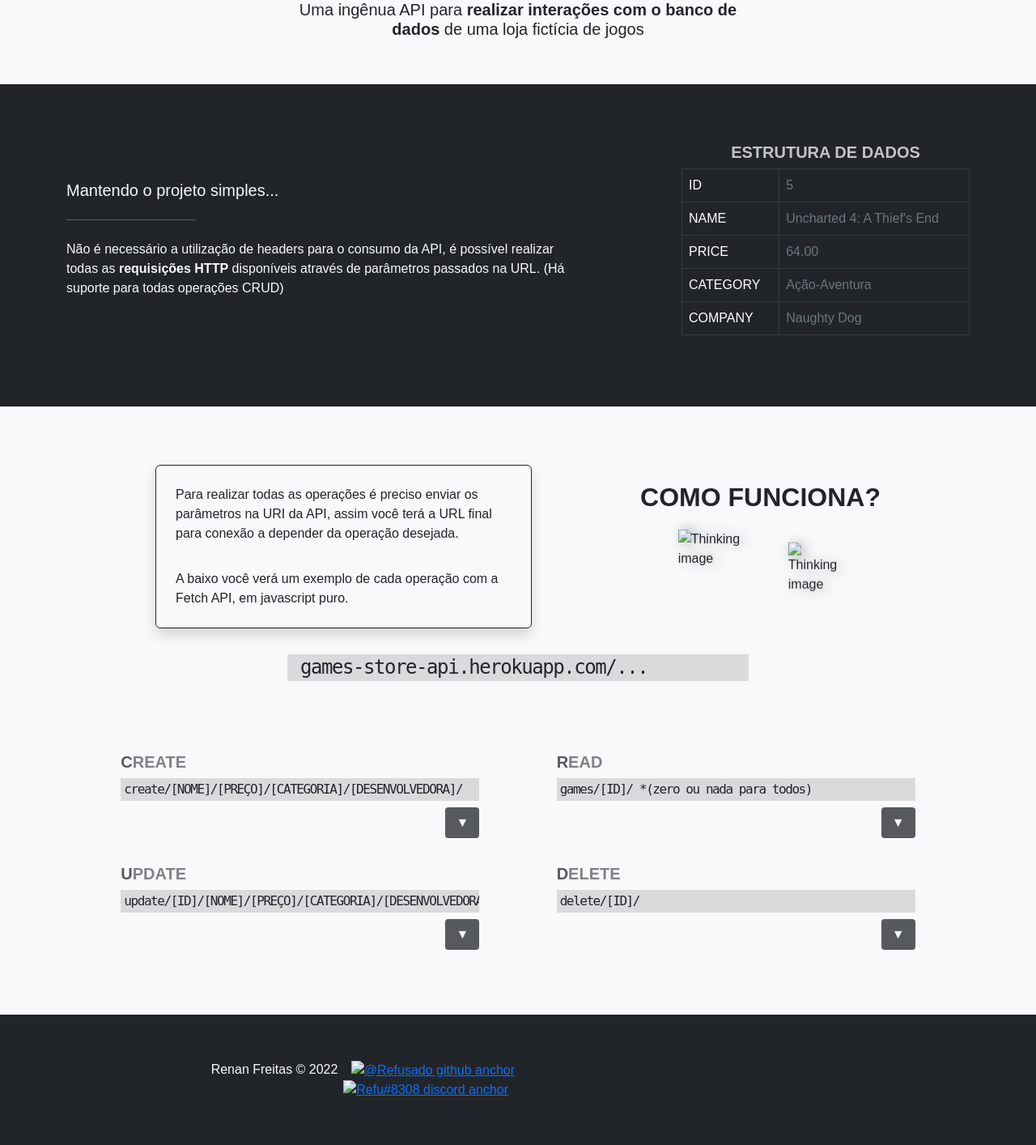
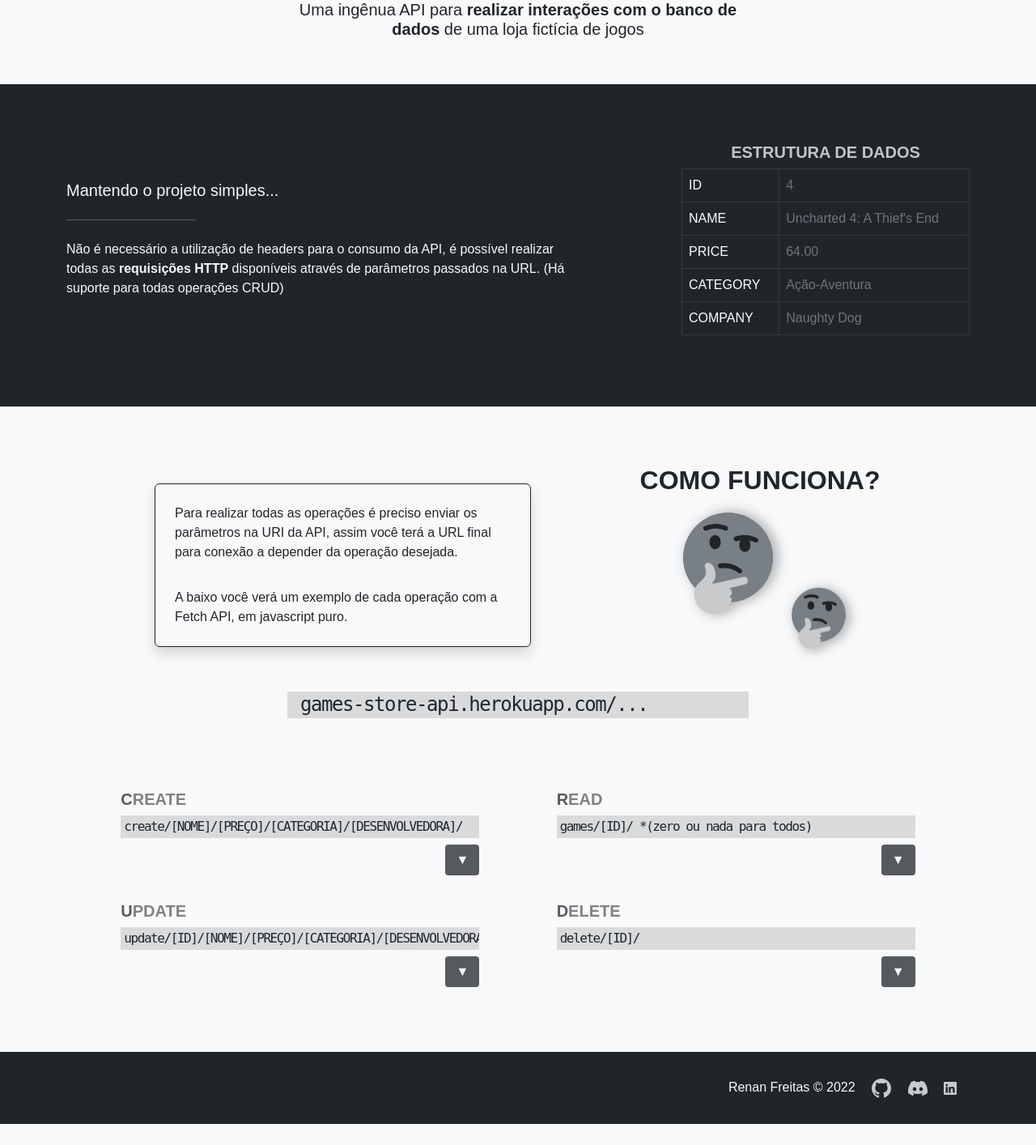
Before and after one commit to Refusado/game-store-api, a PHP site: page /index.php in a window 1280 px wide. Shown: the part 128-1542 px from the top of the page at 81% size. After the commit the page ends 1516 px from the top, so only its background shows below. Run offline with PHP 8.4, Linux system fonts and the light colour scheme; some libraries are stand-ins or nearby versions.

Commit message:
README + correção de caminhos + linkedin + design

```diff
--- a/home/index.php
+++ b/home/index.php
@@ -5,7 +5,7 @@
     <meta charset="UTF-8">
     <meta http-equiv="X-UA-Compatible" content="IE=edge">
     <meta name="viewport" content="width=device-width, initial-scale=1.0">
-    <link rel="icon" type="image/x-icon" href="./home/img/controller.svg">
+    <link rel="icon" type="image/x-icon" href="./home/assets/img/controller.svg">
 
     <link rel="stylesheet" href="https://cdn.jsdelivr.net/npm/bootstrap@5.2.1/dist/css/bootstrap.min.css" integrity="sha384-iYQeCzEYFbKjA/T2uDLTpkwGzCiq6soy8tYaI1GyVh/UjpbCx/TYkiZhlZB6+fzT" crossorigin="anonymous">
     <link rel="stylesheet" href="//cdnjs.cloudflare.com/ajax/libs/highlight.js/11.6.0/styles/default.min.css">
@@ -34,7 +34,7 @@
                     <tbody>
                         <tr>
                             <td scope="col">ID</td>
-                            <td class="text-muted">5</td>
+                            <td class="text-muted">4</td>
                         </tr>
                         <tr>
                             <td scope="col">NAME</td>
@@ -61,8 +61,8 @@
             <div class="pt-5 pb-2 mx-auto d-flex align-items-center justify-content-evenly flex-wrap gap-4">
                 <div class="d-inline-block mb-4 order-md-2">
                     <h3 class="fs-2 mb-3 text-center fw-bold">COMO FUNCIONA?</h3>
-                    <img class="col-8 col-md-5 d-block mx-auto floating" src="./home/img/thinking.svg" alt="Thinking image">
-                    <img class="col-3 col-md-3 d-block floating2 ms-auto" src="./home/img/thinking.svg" alt="Thinking image">
+                    <img class="col-8 col-md-5 d-block mx-auto floating" src="./home/assets/img/thinking.svg" alt="Thinking image">
+                    <img class="col-3 col-md-3 d-block floating2 ms-auto" src="./home/assets/img/thinking.svg" alt="Thinking image">
                 </div>
                 <div class="col-11 col-md-6 col-xl-5 border border-1 border-dark rounded shadow p-4 ">
                     <p class="pb-3">
@@ -130,12 +130,13 @@
         </section>
     </main>
 
-    <footer class="bg-dark text-light py-5">
+    <footer class="bg-dark text-light py-4">
         <div class="container">
-            <p class="mb-0 py-2 text-end ms-auto d-inline-block w-50">Renan Freitas &copy 2022
+            <p class="mb-0 py-2 text-end ms-auto d-inline-block w-100">Renan Freitas &copy 2022
                 <span class="p-2">
-                    <a class="mx-1" href="https://github.com/Refusado"><img src="./home/img/github.svg" alt="@Refusado github anchor"></a>
-                    <a class="mx-1" href="https://discord.com/users/412685400847679508"><img src="./home/img/discord.svg" alt="Refu#8308 discord anchor"></a>
+                    <a class="mx-2" target="_blank" href="https://github.com/Refusado"><img src="./home/assets/img/github.svg" alt="Github" title="@Refusado"></a>
+                    <a class="mx-2" target="_blank" href="https://discord.com/users/412685400847679508"><img src="./home/assets/img/discord.svg" alt="Discord" title="Refu#8308"></a>
+                    <a class="mx-2" target="_blank" href="https://www.linkedin.com/in/refu/"><img src="./home/assets/img/linkedin.svg" alt="LinkedIn" title="Renan Freitas"></a>
                 </span>
             </p>
         </div>
```
Also changed, not shown: README.md (added), home/assets/img/controller.svg, home/assets/img/github.svg, home/assets/img/linkedin.svg (added).
